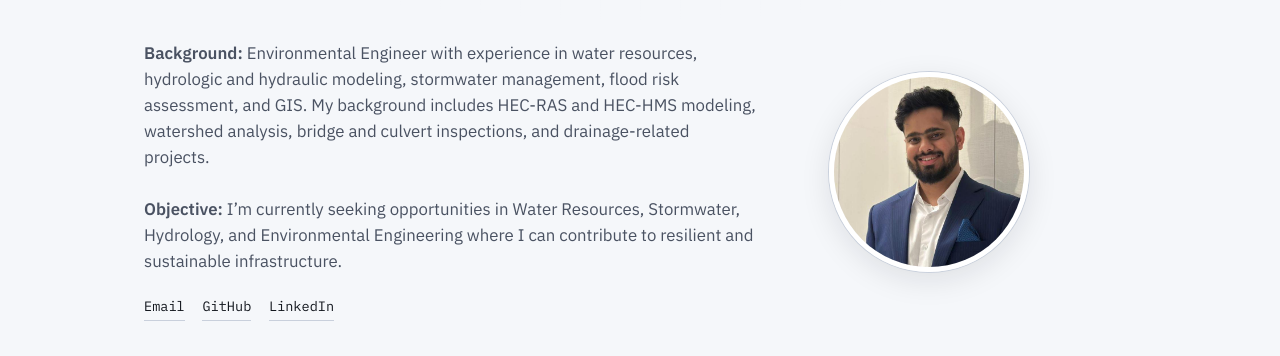
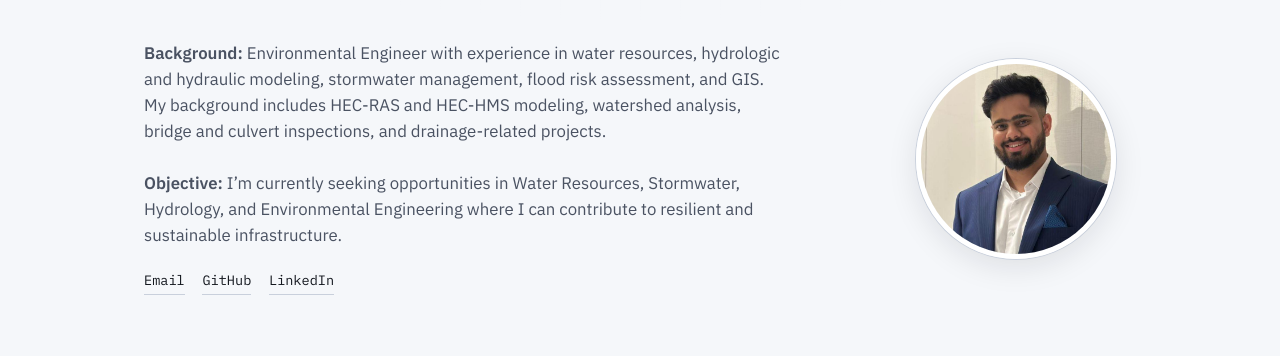
Before and after one commit to MaazBinNaseer/Portfolio_, a plain HTML site: page index.html in a window 1280 px wide. Shown: the part 407-763 px from the top of the page. Drawn offline with Linux system fonts and the light colour scheme; no server answers.

Commit message:
Updated Part 4 space of Picture Profile

```diff
--- a/css/style.css
+++ b/css/style.css
@@ -94,7 +94,7 @@ h1,h2,h3{ font-family:var(--font-display); font-weight:600; margin:0; letter-spa
    ============================================================ */
 main{ max-width:1120px; margin:0 auto; padding:0 clamp(1.25rem, 5vw, 4rem); }
 
-.hero{ padding:5.5rem 0 4rem;  max-width:900px; }
+.hero{ padding:5.5rem 0 4rem; max-width:none; width:100%; }
 .hero h1{ font-size:clamp(2.2rem, 5vw, 3rem); margin-bottom:.35rem; }
 .hero-role{ font-family:var(--font-mono); color:var(--ink-soft);  font-size:1rem;  margin:0 0 1rem; }
 .hero-bio{ color:var(--ink-soft);  font-size:1.05rem; max-width:64ch; }
@@ -112,10 +112,13 @@ main{ max-width:1120px; margin:0 auto; padding:0 clamp(1.25rem, 5vw, 4rem); }
 
 .hero-bio-layout{
   display:grid;
-  grid-template-columns:minmax(0, 1fr) 230px;
-  gap:3.5rem;
+  grid-template-columns:minmax(0, 700px) 240px;
+  justify-content:space-between;
   align-items:center;
-  max-width:950px;
+
+  width:100%;
+  max-width:none;
+  gap:4rem;
 }
 
 .hero-bio-content{
```
